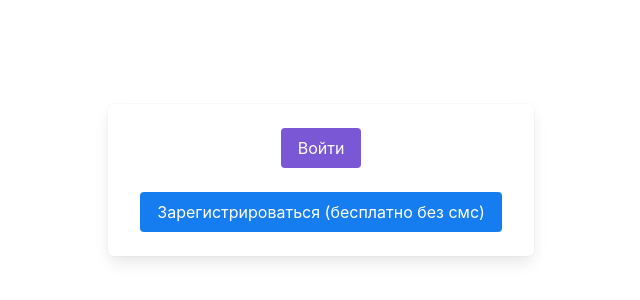
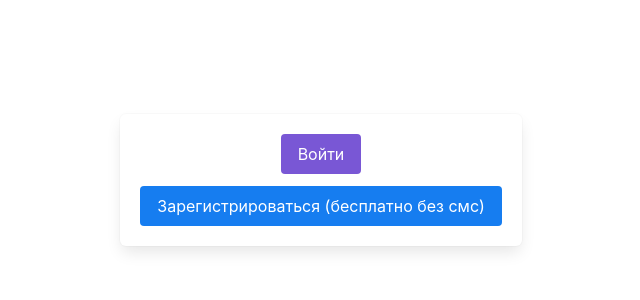
Before and after one commit to codeshowcase-pv/long-tic-tac-toe-front, a Vue app: page / in a window 1280 px wide. Shown: the part 220-520 px from the top of the page, without its empty margins (319-959 px from the left). Built offline with nearby package versions, Linux system fonts and the light colour scheme.

Commit message:
Подправлен внешний вид home-страницы

```diff
--- a/src/components/home/index.vue
+++ b/src/components/home/index.vue
@@ -1,21 +1,21 @@
 <template>
-  <div class="tile is-ancestor is-4 box py-3">
-    <div class="tile is-parent is-vertical is-align-items-center">
-      <div class="tile is-child">
+  <div class="box">
+    <div class="tile is-vertical is-align-items-center">
+      <b-field>
         <b-button tag="router-link"
                   to="/login"
                   type="is-primary">
           Войти
         </b-button>
-      </div>
+      </b-field>
 
-      <div class="tile is-child">
+      <b-field>
         <b-button tag="router-link"
                   to="/registration"
                   type="is-info">
           Зарегистрироваться (бесплатно без смс)
         </b-button>
-      </div>
+      </b-field>
     </div>
   </div>
 </template>
@@ -24,7 +24,7 @@
 export default {
   mounted() {
     if (localStorage.loggedIn === 'true')
-      this.$router.push('/profile')
-  }
-}
+      this.$router.push('/profile');
+  },
+};
 </script>
```
